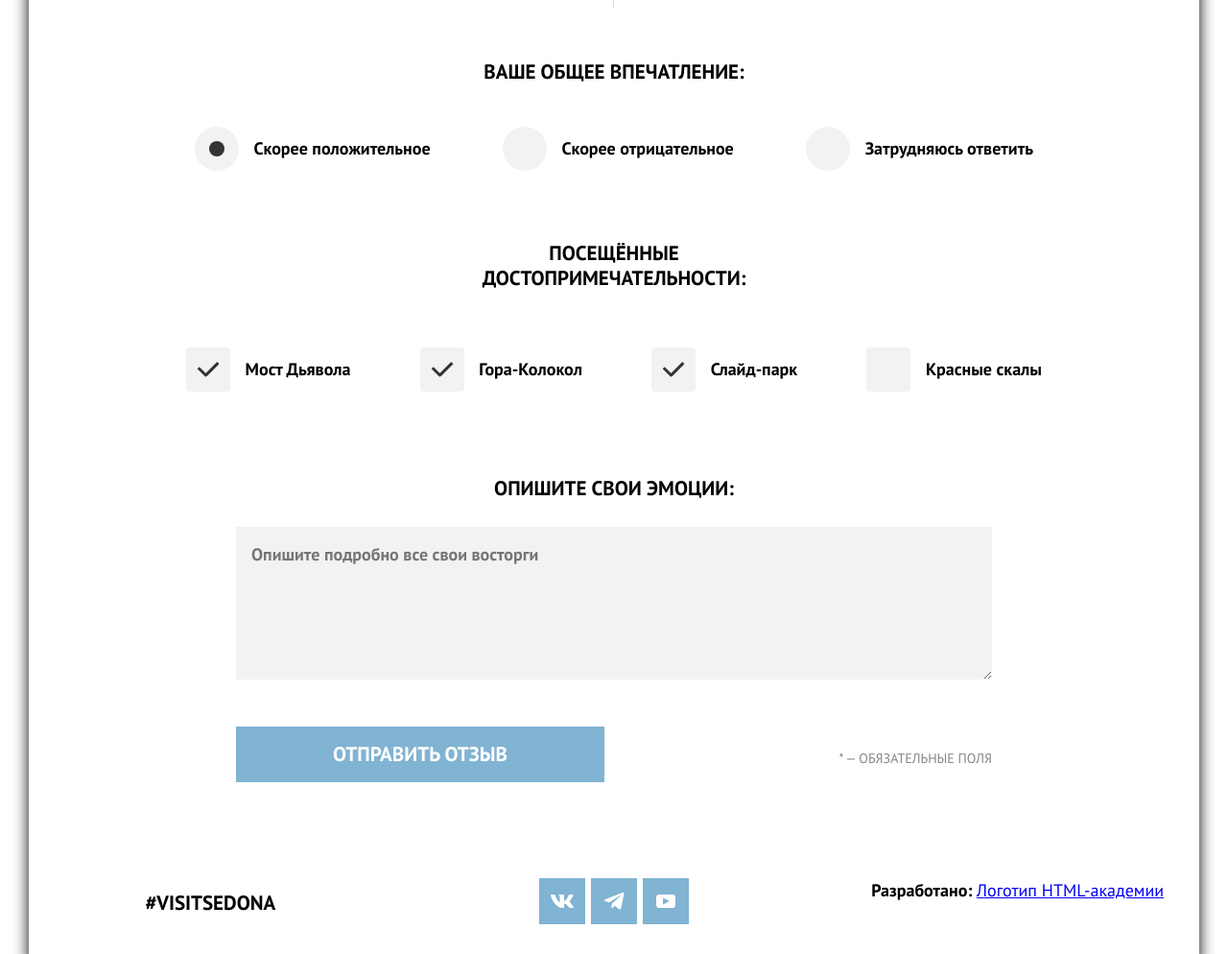
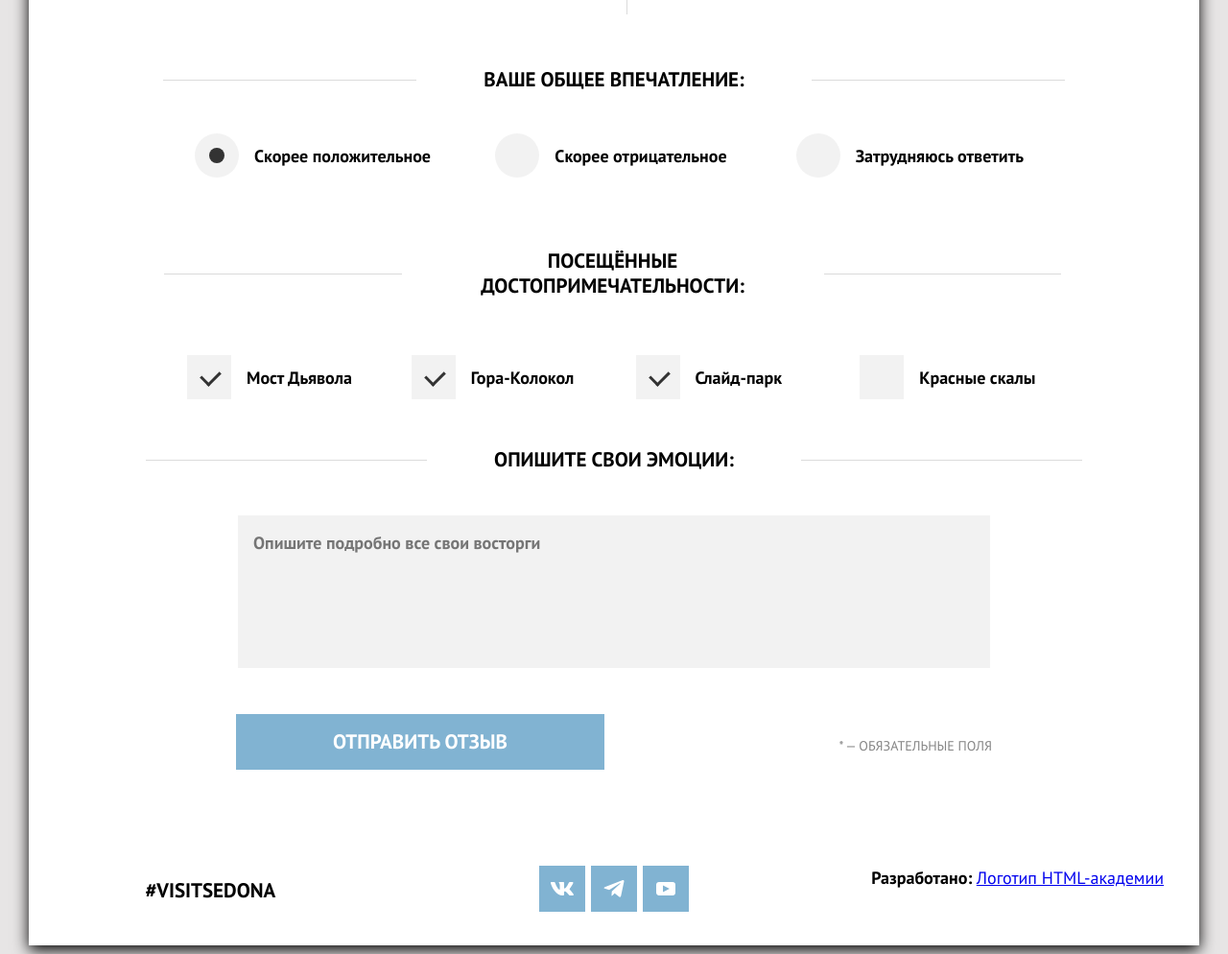
Before and after one commit to htmlacademy-adaptive/2236401-sedona-27, a website: page source/form.html in a window 1280 px wide. Shown: the part 966-1960 px from the top of the page at 96% size. Drawn offline with nearby package versions, Linux system fonts and the light colour scheme; files that its build step writes are made by us from their sources.

Commit message:
adds decorative elements

```diff
--- a/source/form.html
+++ b/source/form.html
@@ -65,7 +65,7 @@
           </header>
           <div class="review__form review-form">
             <form class="review-form" action="https://echo.htmlacademy.ru/" method="get">
-              <div class="review-form__container review-form__container--is-half">
+              <div class="review-form__container review-form__container--is-half review-form__initials">
                 <fieldset class="review-form__group review-form__group--data-in">
                   <legend class="review-form__title">
                     Представьтесь:
@@ -90,7 +90,7 @@
                   </div>
                 </fieldset>
               </div>
-              <div class="review-form__container review-form__container--is-half">
+              <div class="review-form__container review-form__container--is-half review-form__contacts">
                 <fieldset class="review-form__group review-form__group--data-in">
                   <legend class="review-form__title">
                     Контактная информация:
@@ -109,95 +109,74 @@
                   </div>
                 </fieldset>
               </div>
-              <div class="review-form__container">
+              <div class="review-form__container review-form__impression">
                 <fieldset class="review-form__group review-form__group--has-border">
                   <legend class="review-form__title">
                     Ваше общее впечатление:
                   </legend>
                   <ul class="review-form__checkradio">
-                    <li class="review-form__item">
-                      <label class="form-control">
-                        <input class="form-control__input  visually-hidden" type="radio" name="impression" value="positive" checked>
-                        <span class="form-control__mark"></span>
-                        <span class="form-control__value">
+                    <li class="review-form__item checkradio">
+                      <input class="checkradio__input visually-hidden" type="radio" name="impression" value="positive" id="positive" checked>
+                      <label class="checkradio__label" for="positive">
                         Скорее положительное
-                        </span>
                       </label>
                     </li>
-                    <li class="review-form__item">
-                      <label class="form-control">
-                        <input class="form-control__input visually-hidden" type="radio" name="impression" value="negative">
-                        <span class="form-control__mark"></span>
-                        <span class="form-control__value">
+                    <li class="review-form__item checkradio">
+                      <input class="checkradio__input visually-hidden" type="radio" name="impression" value="negative" id="negative">
+                      <label class="checkradio__label" for="negative">
                         Скорее отрицательное
-                        </span>
                       </label>
                     </li>
-                    <li class="review-form__item">
-                      <label class="form-control">
-                        <input class="form-control__input visually-hidden" type="radio" name="impression" value="difficult-to-answer">
-                        <span class="form-control__mark"></span>
-                        <span class="form-control__value">
+                    <li class="review-form__item checkradio">
+                      <input class="checkradio__input visually-hidden" type="radio" name="impression" value="difficult-to-answer" id="difficult-to-answer">
+                      <label class="checkradio__label" for="difficult-to-answer">
                         Затрудняюсь ответить
-                        </span>
                       </label>
                     </li>
                   </ul>
                 </fieldset>
               </div>
-              <div class="review-form__container">
+              <div class="review-form__container review-form__sights-visited">
                 <fieldset class="review-form__group review-form__group--has-border">
                   <legend class="review-form__title">
                     Посещённые достопримечательности:
                   </legend>
                   <ul class="review-form__checkradio">
-                    <li class="review-form__item review-form__item--attractions">
-                      <label class="form-control">
-                        <input class="form-control__input visually-hidden" type="checkbox" name="visited-attractions" value="devil-bridge" checked>
-                        <span class="form-control__mark"></span>
-                        <span class="form-control__value">
+                    <li class="review-form__item checkradio">
+                      <input class="checkradio__input visually-hidden" type="checkbox" name="visited-attractions" value="devil-bridge" id="devil-bridge" checked>
+                      <label class="checkradio__label" for="devil-bridge">
                         Мост Дьявола
-                        </span>
                       </label>
                     </li>
-                    <li class="review-form__item review-form__item--attractions">
-                      <label class="form-control">
-                        <input class="form-control__input visually-hidden" type="checkbox" name="visited-attractions" value="bell-mountain" checked>
-                        <span class="form-control__mark"></span>
-                        <span class="form-control__value">
+                    <li class="review-form__item checkradio">
+                      <input class="checkradio__input visually-hidden" type="checkbox" name="visited-attractions" value="bell-mountain" id="bell-mountain" checked>
+                      <label class="checkradio__label" for="bell-mountain">
                         Гора-Колокол
-                        </span>
                       </label>
                     </li>
-                    <li class="review-form__item review-form__item--attractions">
-                      <label class="form-control">
-                        <input class="form-control__input visually-hidden" type="checkbox" name="visited-attractions" value="slide-park" checked>
-                        <span class="form-control__mark"></span>
-                        <span class="form-control__value">
+                    <li class="review-form__item checkradio">
+                      <input class="checkradio__input visually-hidden" type="checkbox" name="visited-attractions" value="slide-park" id="slide-park" checked>
+                      <label class="checkradio__label" for="slide-park">
                         Слайд-парк
-                        </span>
                       </label>
                     </li>
-                    <li class="review-form__item review-form__item--attractions">
-                      <label class="form-control">
-                        <input class="form-control__input visually-hidden" type="checkbox" name="visited-attractions" value="slide-park">
-                        <span class="form-control__mark"></span>
-                        <span class="form-control__value">
+                    <li class="review-form__item checkradio">
+                      <input class="checkradio__input visually-hidden" type="checkbox" name="visited-attractions" value="red-rocks" id="red-rocks">
+                      <label class="checkradio__label" for="red-rocks">
                         Красные скалы
-                        </span>
                       </label>
                     </li>
                   </ul>
                 </fieldset>
               </div>
-              <div class="review-form__container review__text comment">
-                <b class="review-form__title comment__title">
+              <fieldset class="review-form__container review-form__detailed review-form--has-border comment">
+                <legend class="review-form__title comment__title">
                   Опишите свои эмоции:
-                </b>
+                </legend>
                 <p class="comment__text">
                   <textarea class="comment__textarea" rows="5" cols="25" name="comment" placeholder="Опишите подробно все свои восторги"></textarea>
                 </p>
-              </div>
+              </fieldset>
               <button class="review__button button button--change-state" type="submit">
                 Отправить отзыв
               </button>
--- a/source/less/blocks/card-advantages.less
+++ b/source/less/blocks/card-advantages.less
@@ -30,6 +30,7 @@
   margin: 0 auto 11px;
   padding: 0;
   text-transform: uppercase;
+  max-width: 265px;
 }
 
 .card-advantages--has-image {
--- /dev/null
+++ b/source/less/blocks/checkradio.less
@@ -0,0 +1,70 @@
+.checkradio__label {
+  font-weight: 700;
+  font-size: 18px;
+  line-height: 26px;
+  display: inline-block;
+  padding-left: 62px;
+  position: relative;
+  padding-top: 11px;
+  cursor: pointer;
+  min-height: 50px;
+  box-sizing: border-box;
+
+  &::before {
+    content: "";
+    position: absolute;
+    width: 46px;
+    height: 46px;
+    display: block;
+    background-color: @color-background-second;
+    top: 0;
+    left: 0;
+  }
+
+  &::after {
+    content: "";
+    position: absolute;
+    width: 16px;
+    height: 16px;
+    background-color: @color-basic-tertiary;
+    top: 15px;
+    left: 15px;
+    display: none;
+  }
+}
+
+.checkradio__input:checked + .checkradio__label::after {
+  display: block;
+}
+
+.checkradio__input[type="radio"] + .checkradio__label::before,
+.checkradio__input[type="radio"] + .checkradio__label::after {
+  border-radius: 50%;
+}
+
+.checkradio__input[type="checkbox"] + .checkradio__label::after {
+  content: "";
+  position: absolute;
+  width: 16px;
+  height: 10px;
+  border-left: 3px solid @color-basic-tertiary;
+  border-bottom: 3px solid @color-basic-tertiary;
+  transform: rotate(-45deg);
+  background-color: transparent;
+}
+
+.checkradio__label:hover::before {
+  background-color: @color-input-hover;
+}
+
+.checkradio__label:active::before {
+  background-color: @color-input-down;
+}
+
+.checkradio__label:active::after {
+  opacity: 0.3;
+}
+
+.checkradio__input:focus ~ .checkradio__label::before {
+  background-color: @color-input-down;
+}
--- a/source/less/blocks/comment.less
+++ b/source/less/blocks/comment.less
@@ -18,6 +18,7 @@
   background-color: @color-background-second;
   color: rgba(0, 0, 0, 0.3);
   font-weight: 700;
+  resize: none;
 }
 
 @media (min-width: @tablet-width) {
--- a/source/less/blocks/form-control.less
+++ /dev/null
@@ -1,65 +0,0 @@
-.form-control__mark {
-  position: relative;
-  top: 17px;
-  left: 0;
-  width: 46px;
-  height: 46px;
-  background-color: @color-background-second;
-  border-radius: 4px;
-  cursor: pointer;
-  display: inline-block;
-
-  &:hover {
-    background-color: @color-input-hover;
-  }
-
-  &:active {
-    background-color: @color-input-down;
-  }
-}
-
-.form-control__input[type="radio"] + .form-control__mark {
-  border-radius: 50%;
-}
-
-.form-control__input[type="radio"]:checked + .form-control__mark::before {
-  position: absolute;
-  top: 50%;
-  left: 50%;
-  transform: translate(-50%, -50%);
-  width: 16px;
-  height: 16px;
-  background-color: @color-basic-tertiary;
-  border-radius: 50%;
-  content: "";
-}
-
-.form-control__input[type="checkbox"]:checked + .form-control__mark::before,
-.form-control__input[type="checkbox"]:checked + .form-control__mark::after {
-  position: absolute;
-  height: 3px;
-  background-color: @color-basic-tertiary;
-  content: "";
-}
-
-.form-control__input[type="checkbox"]:checked + .form-control__mark::before {
-  transform: rotate(-45deg);
-  width: 18px;
-  left: 18px;
-  top: 21px;
-}
-
-.form-control__input[type="checkbox"]:checked + .form-control__mark::after {
-  transform: rotate(45deg);
-  width: 12px;
-  left: 11px;
-  top: 24px;
-}
-
-.form-control__input:focus ~ .form-control__mark {
-  background-color: @color-input-down;
-}
-
-.form-control__value {
-  padding-left: 11px;
-}
--- a/source/less/blocks/main-footer.less
+++ b/source/less/blocks/main-footer.less
@@ -42,6 +42,6 @@
 @media (min-width: @desctop-width) {
   .main-footer__wrapper {
     margin-bottom: 58px;
-    padding: 25px 4px 36px;
+    padding: 25px 4px 32px;
   }
 }
--- a/source/less/blocks/modal.less
+++ b/source/less/blocks/modal.less
@@ -1,3 +1,7 @@
+.modal {
+  background-color: @color-basic;
+}
+
 .modal__text {
   text-transform: uppercase;
   text-align: center;
--- a/source/less/blocks/page.less
+++ b/source/less/blocks/page.less
@@ -7,7 +7,7 @@
   font-size: 18px;
   line-height: 26px;
   color: @color-basic-tertiary;
-  background-color: @color-basic;
+  background-color: @color-background-body;
   margin: 0;
   padding: 0;
   min-height: 100%;
@@ -20,6 +20,7 @@
   margin-right: auto;
   box-shadow: 0 5px 15px rgb(0 1 1 / 20%);
   min-height: 100%;
+  background-color: @color-basic;
 }
 
 .page__main {
--- a/source/less/blocks/review-form.less
+++ b/source/less/blocks/review-form.less
@@ -4,28 +4,29 @@
   color: @color-basic-second;
 }
 
-.review-form__container:nth-of-type(2) {
+.review-form__contacts {
   padding: 26px 20px 32px;
 }
 
-.review-form__container:nth-of-type(3) .review-form__title {
+.review-form__impression .review-form__title {
+  margin-bottom: 12px;
+}
+
+.review-form__impression {
+  padding: 26px 20px 34px;
+}
+
+.review-form__sights-visited .review-form__title {
   margin-bottom: 1px;
 }
 
-.review-form__container:nth-of-type(3) {
+.review-form__sights-visited {
   padding: 26px 20px 34px;
 }
 
-.review-form__container:nth-of-type(4) .review-form__title {
-  margin-bottom: 1px;
-}
-
-.review-form__container:nth-of-type(4) {
-  padding: 26px 20px 34px;
-}
-
-.review-form__container:nth-of-type(5) {
+.review-form__detailed {
   padding: 26px 20px 31px;
+  border: none;
 }
 
 .review-form__group {
@@ -93,27 +94,27 @@
     border-top: none;
   }
 
-  .review-form__container:first-of-type {
+  .review-form__initials {
     padding: 26px 43px 32px 20px;
   }
 
-  .review-form__container:nth-of-type(2) {
+  .review-form__contacts {
     padding: 26px 20px 32px 44px;
   }
 
-  .review-form__container:nth-of-type(3) .review-form__title {
-    margin-bottom: 10px;
+  .review-form__impression .review-form__title {
+    margin-bottom: 22px;
   }
 
-  .review-form__container:nth-of-type(3) {
+  .review-form__impression {
     padding: 24px 20px 34px;
   }
 
-  .review-form__container:nth-of-type(4) .review-form__title {
+  .review-form__sights-visited .review-form__title {
     margin-bottom: 11px;
   }
 
-  .review-form__container:nth-of-type(5) {
+  .review-form__detailed {
     padding: 18px 20px 31px;
   }
 
@@ -149,11 +150,11 @@
     max-width: 400px;
   }
 
-  .review-form__container:first-child .review-form__title {
+  .review-form__initials .review-form__title {
     padding-left: 41px;
   }
 
-  .review-form__container:nth-child(2) .review-form__title {
+  .review-form__contacts .review-form__title {
     margin-left: -20px;
   }
 
@@ -163,7 +164,7 @@
     padding: 0 36px;
   }
 
-  .review-form__container:nth-of-type(4) .review-form__checkradio {
+  .review-form__sights-visited .review-form__checkradio {
     padding: 0 84px;
   }
 
@@ -176,58 +177,83 @@
 
 @media (min-width: @desctop-width) {
   .review-form__container {
-    padding: 26px 24px 39px 0;
+    padding: 26px 50px 39px 0;
   }
 
-  .review-form__container:nth-of-type(2) {
-    padding: 26px 0 32px 53px;
+  .review-form__contacts {
+    padding: 26px 0 32px 78px;
   }
 
-  .review-form__container:nth-of-type(3) .review-form__title {
-    margin-bottom: 27px;
+  .review-form__container--is-half:nth-child(odd)::before {
+    right: -14px;
   }
 
-  .review-form__container:nth-of-type(3) {
-    padding: 34px 20px 34px;
-    margin-bottom: 23px;
+  .review-form__impression .review-form__title {
+    margin-bottom: 43px;
   }
 
-  .review-form__container:nth-of-type(4) .review-form__title {
-    margin-bottom: 42px;
+  .review-form__impression {
+    padding: 34px 20px 34px;
+    margin-bottom: 14px;
   }
 
-  .review-form__container:nth-of-type(4) {
-    margin-bottom: 46px;
+  .review-form__sights-visited .review-form__title {
+    margin-bottom: 59px;
   }
 
-  .review-form__container:nth-of-type(5) {
+  .review-form__sights-visited {
+    padding: 22px 24px 36px 21px;
+    margin-bottom: 31px;
+  }
+
+  .review-form__detailed {
     padding: 18px 96px 31px;
   }
 
   .review-form__container:last-of-type {
-    margin-bottom: 11px;
+    margin-bottom: 10px;
   }
 
   .review-form__title {
     margin-bottom: 21px;
   }
 
-  .review-form__container:first-child .review-form__title {
+  .review-form__initials .review-form__title {
     padding-left: 62px;
   }
 
-  .review-form__container:nth-child(2) .review-form__title {
+  .review-form__contacts .review-form__title {
     margin-left: 30px;
   }
 
   .review-form__checkradio {
+    padding: 0 33px;
+    justify-content: flex-start;
+    width: 100%;
     gap: 0;
-    padding: 0 33px;
-    justify-content: space-between;
   }
 
-  .review-form__container:nth-of-type(4) .review-form__checkradio {
+  .review-form__impression .review-form__item {
+    width: calc(100% / 3);
+  }
+
+  .review-form__sights-visited .review-form__item {
+    width: calc(100% / 4);
+  }
+
+  .review-form__sights-visited .review-form__checkradio {
     padding: 0 24px;
+  }
+
+  .review-form__group--has-border,
+  .review-form--has-border {
+    border-top: 1px solid @color-decoration-elements;
+  }
+
+  .review-form__group--has-border .review-form__title,
+  .review-form--has-border .review-form__title {
+    max-width: 300px;
+    padding: 0 70px;
   }
 
   .review-form__footnote {
--- a/source/less/blocks/search-hotel.less
+++ b/source/less/blocks/search-hotel.less
@@ -19,6 +19,7 @@
   color: @color-basic-tertiary;
   margin: 0 auto 35px;
   padding: 0;
+  max-width: 280px;
 }
 
 .search-hotel__link {
--- a/source/less/common/variable.less
+++ b/source/less/common/variable.less
@@ -15,6 +15,7 @@
 @color-input-down: #d5d5d5;
 @color-link-current: #766357;
 @color-decoration-elements: #dbdbdb;
+@color-background-body: #e7e5e5;
 
 
 /*device-width*/
--- a/source/less/style.less
+++ b/source/less/style.less
@@ -45,7 +45,7 @@
 @import "blocks/review.less";
 @import "blocks/review-form.less";
 @import "blocks/data-in.less";
-@import "blocks/form-control.less";
+@import "blocks/checkradio.less";
 @import "blocks/comment.less";
 
 /*modal*/
```
Also changed, not shown: source/catalog.html (+11 -8 lines), source/less/blocks/image-suggestion.less (+9 -1 lines), source/less/blocks/intro.less (+4 -7 lines). Lines whose indentation alone changed are shown as unchanged.
